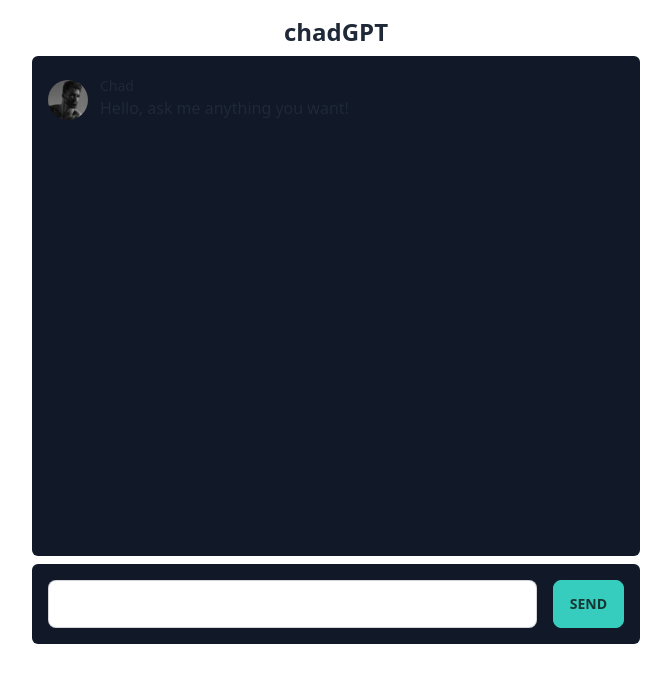
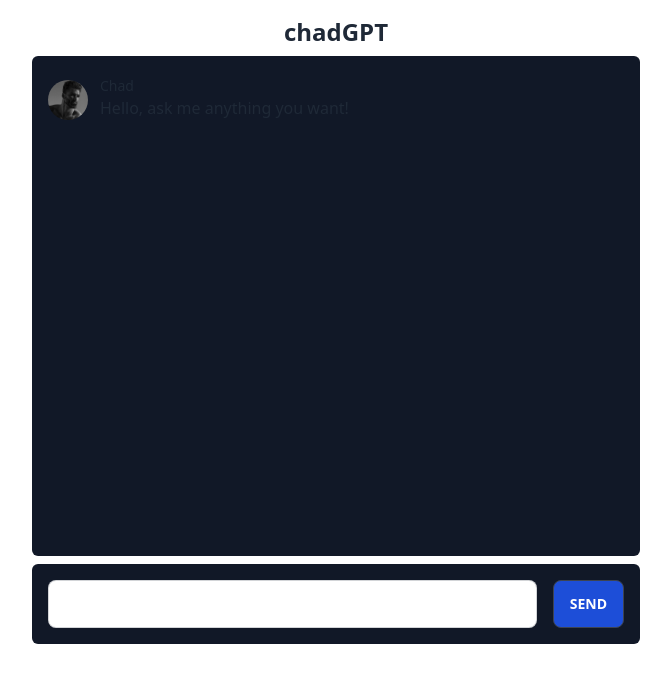
Before and after one commit to anguzz/chadGPT, a SvelteKit app: page / in a window 1280 px wide. Shown: the top 682 px of the page, without its empty margins (304-975 px from the left). Built offline with nearby package versions, Linux system fonts and the light colour scheme.

Commit message:
change send button color

```diff
--- a/src/routes/+page.svelte
+++ b/src/routes/+page.svelte
@@ -86,6 +86,6 @@
 		on:submit|preventDefault={() => handleSubmit()}
 	>
 		<input type="text" class="input input-bordered w-full" bind:value={query} />
-		<button type="submit" class="btn btn-accent"> Send </button>
+		<button type="submit" class="btn bg-blue-700 hover:bg-slate-800"> Send </button>
 	</form>
 </div>
```
